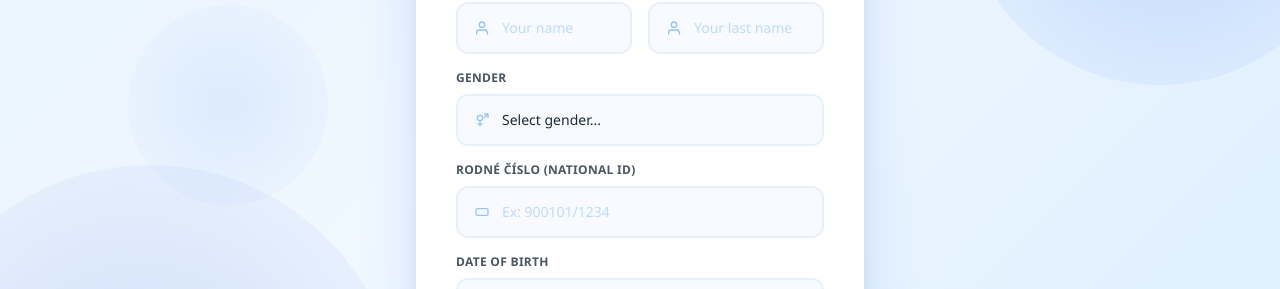
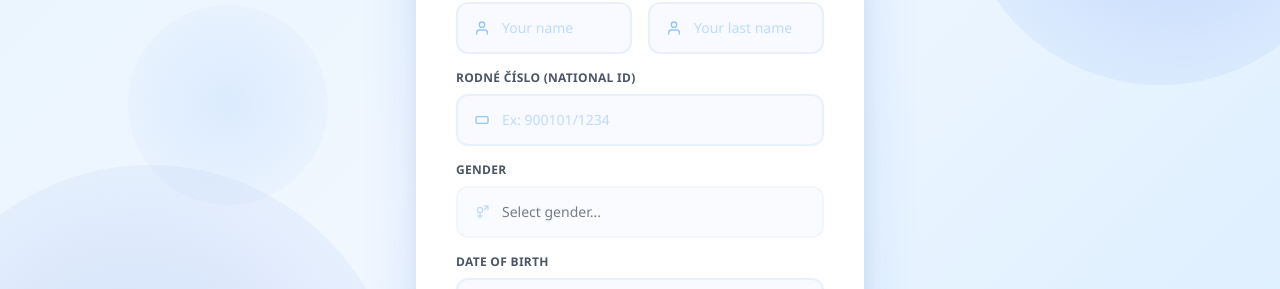
Before and after one commit to elielOrganization/ErasmusHub-frontend, a Next.js app: page /en/register in a window 1280 px wide. Shown: the part 235-524 px from the top of the page. Built offline with nearby package versions, Linux system fonts and the light colour scheme; no server answers.

Commit message:
Update page.tsx

```diff
--- a/app/[locale]/(auth)/register/page.tsx
+++ b/app/[locale]/(auth)/register/page.tsx
@@ -112,13 +112,25 @@ export default function Register() {
                             />
                         </div>
 
-                        {/* Gender select */}
+                        <FormInput
+                            label={t('dniLabel')}
+                            type="text"
+                            name="rodne_cislo"
+                            value={formData.rodne_cislo}
+                            onChange={handleChange}
+                            placeholder={t('dniPlaceholder')}
+                            icon={idIcon}
+                            error={errors.rodne_cislo}
+                            required
+                        />
+
+                        {/* Gender select — auto-filled from Rodné číslo */}
                         <div>
                             <label className="block text-gray-600 dark:text-gray-400 text-xs font-semibold mb-2 tracking-wide uppercase">
                                 {t('genderLabel')}
                             </label>
                             <div
-                                className="flex items-center gap-3 rounded-xl px-4 py-3.5 border-2 transition-all duration-200"
+                                className="flex items-center gap-3 rounded-xl px-4 py-3.5 border-2 transition-all duration-200 opacity-60 cursor-not-allowed"
                                 style={{
                                     borderColor: errors.gender ? "#dc2626" : "var(--input-border)",
                                     background: errors.gender ? "var(--input-error-bg)" : "var(--input-bg)",
@@ -131,7 +143,8 @@ export default function Register() {
                                     name="gender"
                                     value={formData.gender}
                                     onChange={handleChange}
-                                    className="flex-1 bg-transparent dark:bg-gray-900 text-gray-800 dark:text-gray-100 text-sm outline-none min-w-0 appearance-none cursor-pointer"
+                                    disabled
+                                    className="flex-1 bg-transparent dark:bg-gray-900 text-gray-800 dark:text-gray-100 text-sm outline-none min-w-0 appearance-none cursor-not-allowed"
                                 >
                                     <option value="" className="bg-white dark:bg-gray-900 text-gray-400 dark:text-gray-500">{t('genderPlaceholder')}</option>
                                     <option value="male" className="bg-white dark:bg-gray-900 text-gray-800 dark:text-gray-100">{t('genderMale')}</option>
@@ -147,18 +160,6 @@ export default function Register() {
                                 </p>
                             )}
                         </div>
-
-                        <FormInput
-                            label={t('dniLabel')}
-                            type="text"
-                            name="rodne_cislo"
-                            value={formData.rodne_cislo}
-                            onChange={handleChange}
-                            placeholder={t('dniPlaceholder')}
-                            icon={idIcon}
-                            error={errors.rodne_cislo}
-                            required
-                        />
 
                         {/* Birth date - read-only, auto-filled from Rodné číslo */}
                         <FormInput
```
